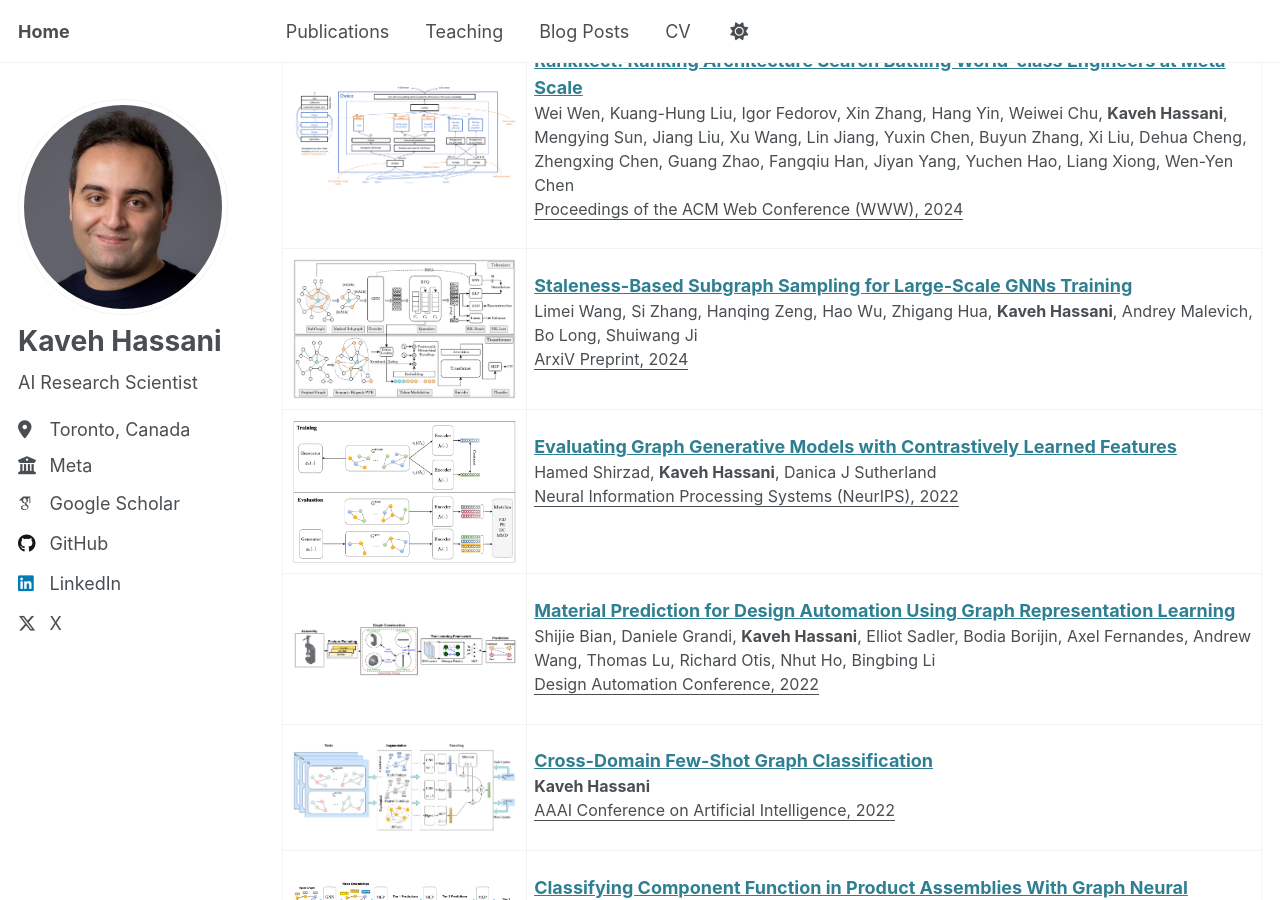
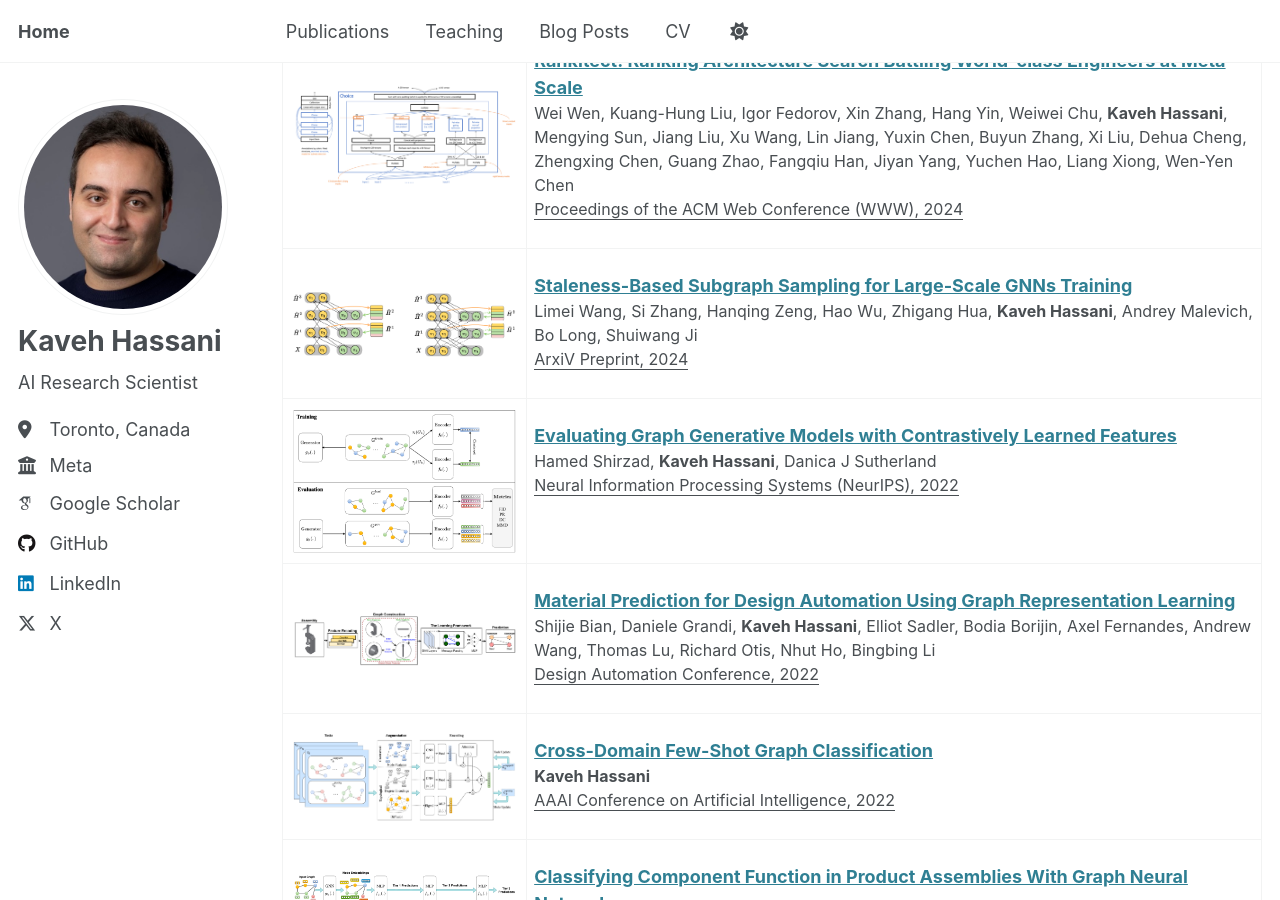
Before and after one commit to kavehhassani/kavehhassani.github.io, a Jekyll site: the page built from _pages/publications.html, in a window 1280 px wide and 900 px high, scrolled down 778 px. Built offline with Jekyll 4.4.1, drawn with Linux system fonts in a browser that asks for light colours; some web fonts are replaced.

Commit message:
Update publications.html

```diff
--- a/_pages/publications.html
+++ b/_pages/publications.html
@@ -146,8 +146,8 @@ author_profile: true
 
   <tr>
     <td width="25%" class="image-cell">
-      <a href="/images/gqt.png" target="_blank">
-        <img class="publication-image" src="/images/gqt.png" alt="Paper teaser">
+      <a href="/images/stale.png" target="_blank">
+        <img class="publication-image" src="/images/stale.png" alt="Paper teaser">
       </a>
     </td>
     <td width="75%" style="vertical-align: top;">
```
